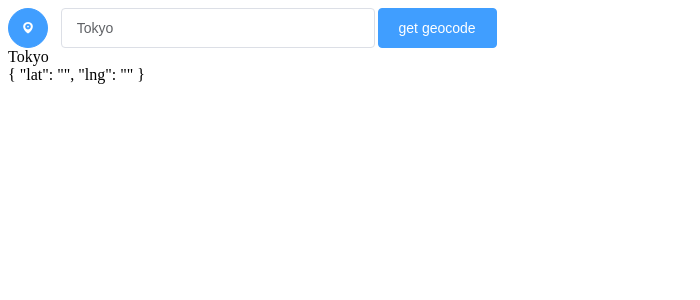
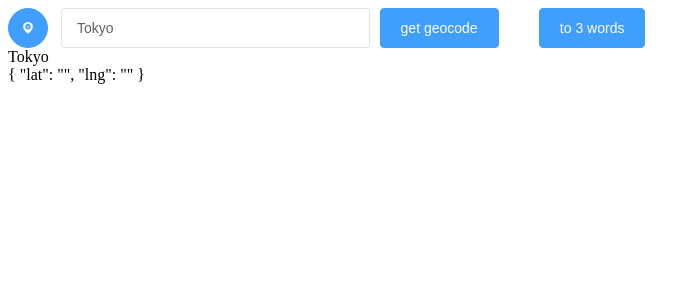
Before and after one commit to mi0-1123/to-3-word, a Vue app: page / in a window 1280 px wide. Shown: the top 300 px of the page, without its empty margins (0-700 px from the left). Built offline with nearby package versions, Linux system fonts and the light colour scheme.

Commit message:
[add] to 3 words from geocode

```diff
--- a/src/components/GeocodeList.vue
+++ b/src/components/GeocodeList.vue
@@ -1,18 +1,22 @@
 <template>
   <div>
-    <el-row :gutter="3">
+    <el-row :gutter="10">
       <el-col :span="1">
         <el-button type="primary" icon="el-icon-location" @click="getGeolocate()" circle></el-button>
       </el-col>
       <el-col :span="6">
         <el-input placeholder="Please Input" v-model="cityName" clearable>{{ cityName }}</el-input>
       </el-col>
-      <el-col :span="1">
+      <el-col :span="3">
         <el-button type="primary" @click="findCity(cityName)">get geocode</el-button>
+      </el-col>
+      <el-col :span="3">
+        <el-button type="primary" @click="toWhat3Words()">to 3 words</el-button>
       </el-col>
     </el-row>
     <div>{{ this.cityName }}</div>
     <div>{{ this.geocode }}</div>
+    <div>{{ this.words }}</div>
   </div>
 </template>
 
@@ -25,7 +29,8 @@ export default {
       geocode: {
         lat: "",
         lng: ""
-      }
+      },
+      words: ""
     };
   },
   methods: {
@@ -60,17 +65,35 @@ export default {
     getGeolocate() {
       if (navigator.geolocation) {
         navigator.geolocation.getCurrentPosition(
-          (pos) => {
+          pos => {
             this.geocode.lat = pos.coords.latitude;
             this.geocode.lng = pos.coords.longitude;
           },
-          (error) => {
-            console.error('error', error.code);
+          error => {
+            console.error("error", error.code);
           }
         );
       } else {
-        alert('Sorry, this device can not use geolocation!');
+        alert("Sorry, this device can not use geolocation!");
       }
+    },
+
+    toWhat3Words() {
+      const url = "https://api.what3words.com/v2/reverse?key=C4MXMQAX";
+      fetch(url + "&coords=" + this.geocode.lat + "," + this.geocode.lng, {
+        method: "GET",
+        mode: "cors"
+      })
+        .then(response => {
+          return response.json();
+        })
+        .then(res => {
+          console.log(res.words);
+          this.words = res.words;
+        })
+        .catch(error => {
+          console.error(error);
+        });
     }
   }
 };
```
